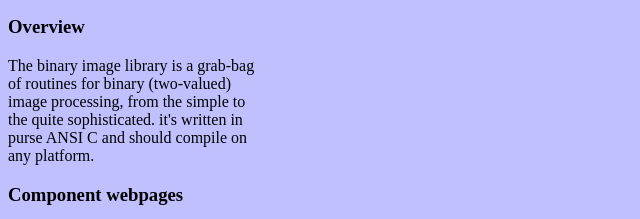
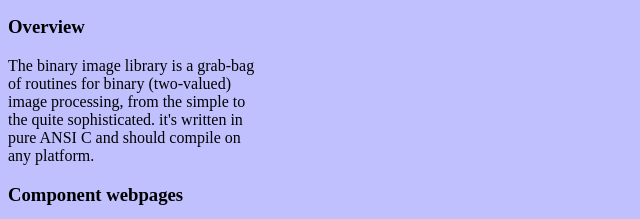
Before and after one commit to MalcolmMcLean/binaryimagelibrary, a plain HTML site: page docs/index.html in a window 1280 px wide. Shown: the part 155-374 px from the top of the page, 0-640 px from the left. Drawn offline with Linux system fonts and the light colour scheme.

Commit message:
typo out

```diff
--- a/docs/index.html
+++ b/docs/index.html
@@ -24,7 +24,7 @@
   <P>
     The binary image library is a grab-bag of routines for binary (two-valued)
     image processing, from the simple to the quite sophisticated. it's written
-    in purse ANSI C and should compile on any platform.
+    in pure ANSI C and should compile on any platform.
 
   </P>
 <P>
```
